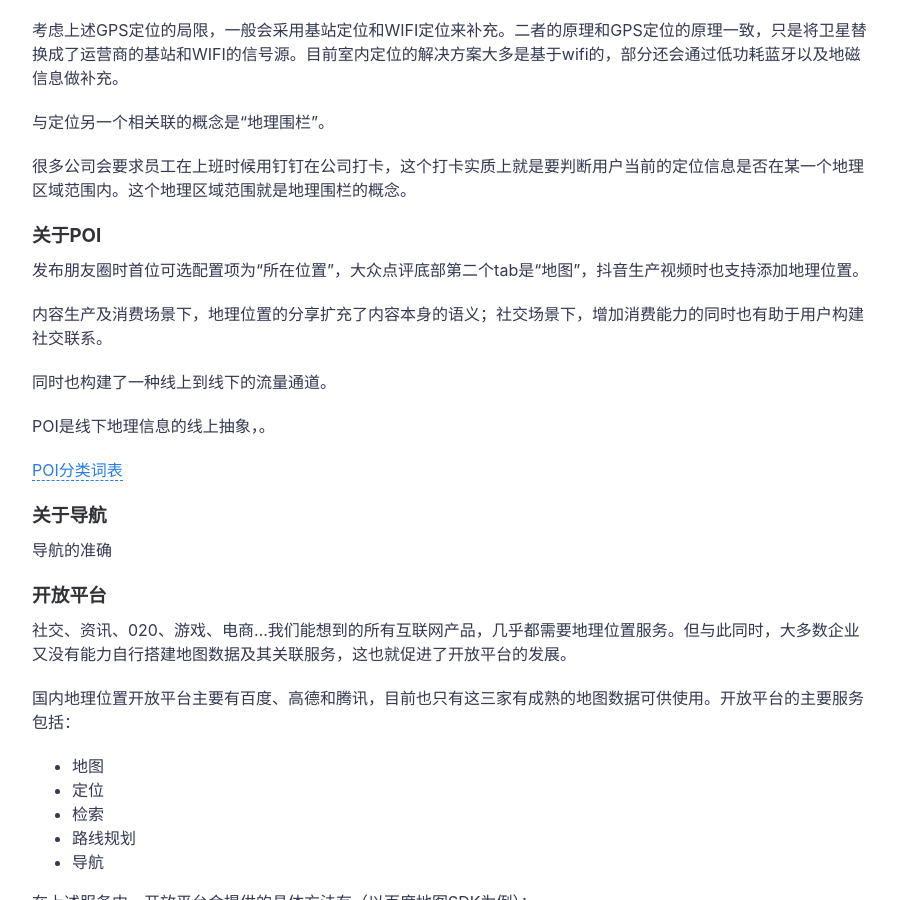
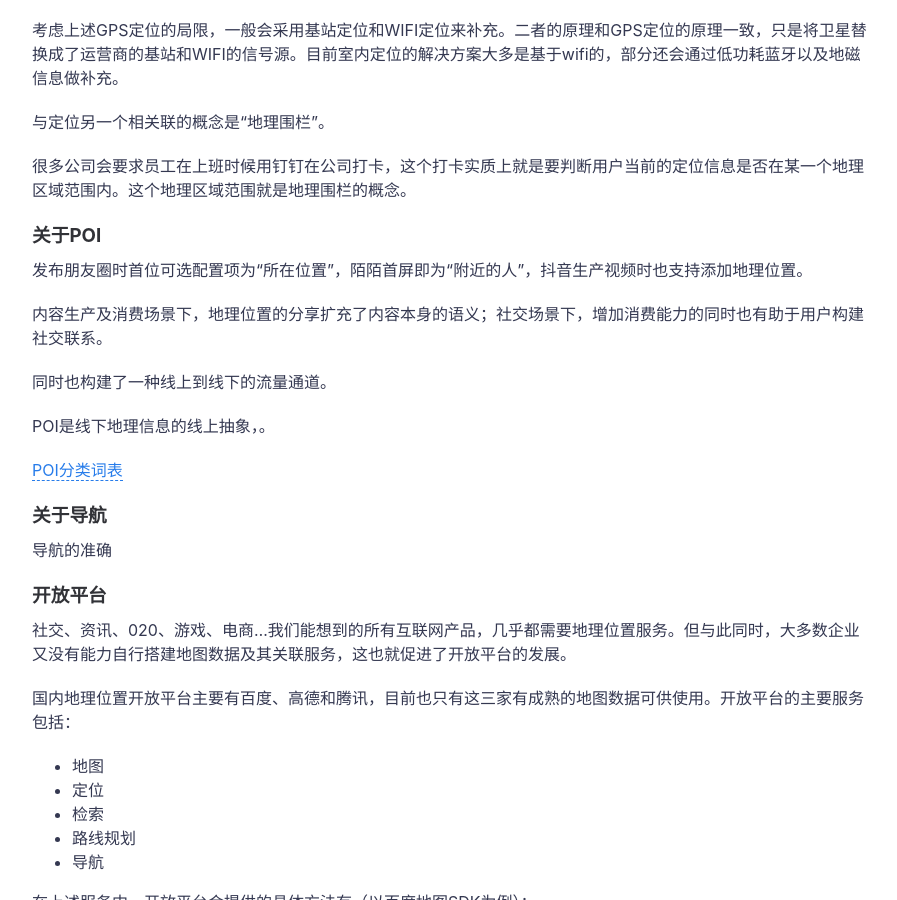
Before and after one commit to icarus507/icarus507.github.io, a Jekyll site: the page built from _posts/2018-09-08-谈谈地图（下）.md, in a window 1280 px wide and 900 px high, scrolled down 926 px. Shown: the whole window, without its empty margins (188-1085 px from the left). Built offline with Jekyll 4.4.1, drawn with Linux system fonts in a browser that asks for light colours.

Commit message:
Update 2018-09-08-谈谈地图（下）.md

```diff
--- a/_posts/2018-09-08-谈谈地图（下）.md
+++ b/_posts/2018-09-08-谈谈地图（下）.md
@@ -21,7 +21,7 @@ GPS初次接受卫星信号的时候会比较耗电，比如你从北京出差
 
 ### 关于POI
 
-发布朋友圈时首位可选配置项为“所在位置”，大众点评底部第二个tab是“地图”，抖音生产视频时也支持添加地理位置。
+发布朋友圈时首位可选配置项为“所在位置”，陌陌首屏即为“附近的人”，抖音生产视频时也支持添加地理位置。
 
 内容生产及消费场景下，地理位置的分享扩充了内容本身的语义；社交场景下，增加消费能力的同时也有助于用户构建社交联系。
 
```
